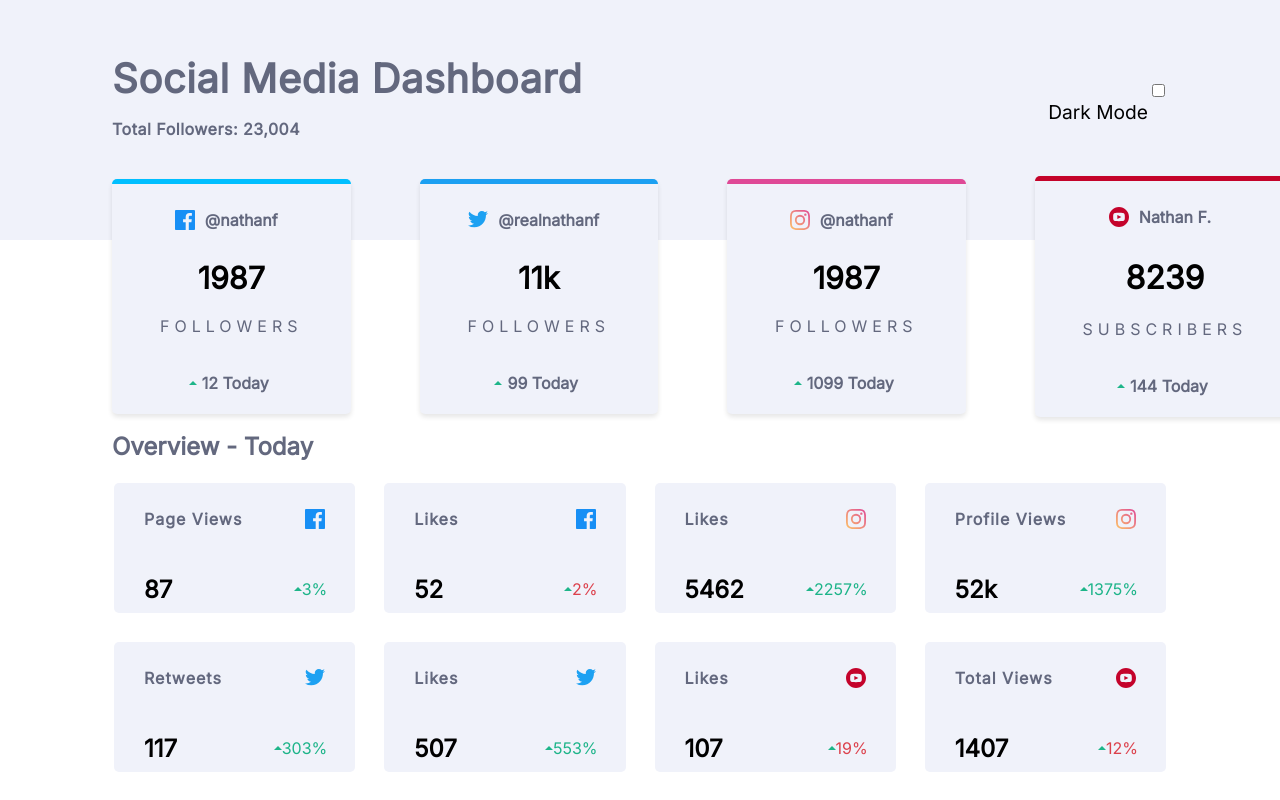
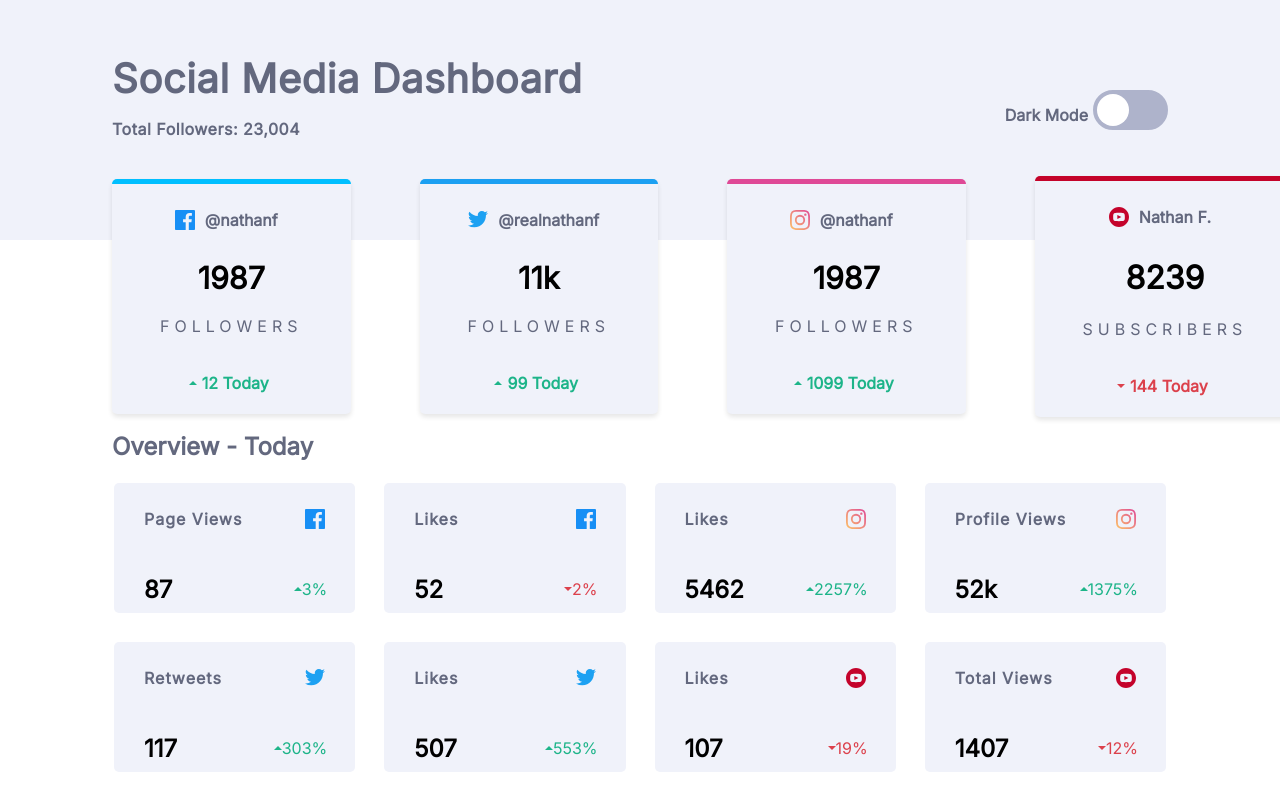
Before and after one commit to Obizim/Social-media-dashboard-with-theme-switcher, a plain HTML site: page index.html in a window 1280 px wide. Drawn offline with Linux system fonts and the light colour scheme.

Commit message:
Made the Switch button

```diff
--- a/index.html
+++ b/index.html
@@ -17,10 +17,11 @@
        <p></p>
       </div>
       <div class="header__tail">
-        <p>Dark Mode</p><label for="" class="switch">
-          <input type="checkbox">
-          <span class="slider round"></span>
-        </label>
+        <p>Dark Mode</p>
+        <div class="toggle">
+          <input type="checkbox" id="toggle">
+          <label for="toggle"></label>
+        </div>
       </div>
     </section>
   </header>
@@ -39,7 +40,7 @@
         </div>
         <div class="last">
           <img src="images/icon-up.svg" alt="up">
-          <p>12 Today</p>
+          <p class="green">12 Today</p>
       </div>
       </div>
 
@@ -54,7 +55,7 @@
           </div>
           <div class="last">
             <img src="images/icon-up.svg" alt="up">
-            <p>99 Today</p>
+            <p class="green">99 Today</p>
         </div>
       </div>
 
@@ -69,7 +70,7 @@
           </div>
           <div class="last">
             <img src="images/icon-up.svg" alt="up">
-            <p>1099 Today</p>
+            <p class="green">1099 Today</p>
         </div>
       </div>
 
@@ -83,8 +84,8 @@
             <p class="big">Subscribers</p>
           </div>
           <div class="last">
-            <img src="images/icon-up.svg" alt="up">
-            <p>  144 Today</p>
+            <img src="images/icon-down.svg" alt="up">
+            <p class="red"> 144 Today</p>
         </div>
       </div>
   </div>
@@ -122,7 +123,7 @@
                 <h2>52</h2>
               </div>
               <div class="last">
-                <img src="images/icon-up.svg" alt="up">
+                <img src="images/icon-down.svg" alt="up">
                 <p class="red">2%</p>
               </div>
           </div>
@@ -202,7 +203,7 @@
                 <h2>107</h2>
               </div>
               <div class="last">
-                <img src="images/icon-up.svg" alt="up">
+                <img src="images/icon-down.svg" alt="up">
                 <p class="red">19%</p>
               </div>
           </div>
@@ -218,7 +219,7 @@
                 <h2>1407</h2>
               </div>
               <div class="last">
-                <img src="images/icon-up.svg" alt="up">
+                <img src="images/icon-down.svg" alt="up">
                 <p class="red">12%</p>
               </div>
           </div>
--- a/sass/_config.scss
+++ b/sass/_config.scss
@@ -1,4 +1,4 @@
-@import url('https://fonts.googleapis.com/css2?family=Inter&display=swap');
+@import url("https://fonts.googleapis.com/css2?family=Inter&display=swap");
 // PRIMARY
 $LimeGreen: hsl(163, 72%, 41%);
 $BrightRed: hsl(356, 69%, 56%);
@@ -10,7 +10,8 @@ $YouTube: hsl(348, 97%, 39%);
 
 // Dark Theme
 
-$Toggle: linear gradient hsl(210, 78%, 56%) to hsl(146, 68%, 55%);
+$Toggleg: hsl(210, 78%, 56%);
+$Toggleh: hsl(146, 68%, 55%);
 
 // Light Theme
 
@@ -32,12 +33,12 @@ $LightGrayishBlue: hsl(227, 47%, 96%);
 $DarkGrayishBlue: hsl(228, 12%, 44%);
 $VeryDarkBlue: hsl(230, 17%, 14%);
 
-@mixin transition{
-    transition: all 0.3s ease-in-out;
+@mixin transition {
+  transition: all 0.3s ease-in-out;
 }
 
-*{
-    padding: 0;
-    font-family: 'Inter', sans-serif;
-    box-sizing: border-box;
+* {
+  padding: 0;
+  font-family: "Inter", sans-serif;
+  box-sizing: border-box;
 }
--- a/sass/main.scss
+++ b/sass/main.scss
@@ -1,9 +1,10 @@
-@import './config';
-body{
+@import "./config";
+body {
   margin: 0;
   padding: 0;
+
 }
-.header{
+.header {
   display: flex;
   flex-direction: row;
   height: 30vh;
@@ -13,31 +14,75 @@ body{
   overflow: hidden;
   background: $LightGrayishBlue;
 
-   &__head{
-       h2{
+  &__head {
+    h2 {
       font-size: 2.5rem;
       letter-spacing: 0.5px;
       overflow: hidden;
       color: $DarkGrayishBlue;
     }
-       p{
+    p {
       overflow: hidden;
       font-size: 1rem;
       color: $DarkGrayishBlue;
     }
   }
 
-   &__tail{
+  &__tail {
     display: flex;
     flex-direction: row;
 
-    p{
-        font-size: 1.2rem;
+    p {
+      font-size: 1rem;
+      color: $DarkGrayishBlue;
+      font-weight: 600;
+      margin: 15px 5px 0 5px;
+    }
+     .toggle{
+         input[type='checkbox']{
+             display: none;
+
+             &:checked ~ label{
+                 background: linear-gradient(to right, $Toggleg , $Toggleh);
+                 border-color: $LimeGreen;
+
+                 &::after{
+                     background-color: #fff;
+                     transform: translateX(35px);
                  }
              }
          }
 
-.articles{
+         label{
+             background-color: $Toggle2;
+             border: 2px solid $Toggle2;
+             border-radius: 50px;
+             cursor: pointer;
+             display: inline-block;
+             position: relative;
+             @include transition;
+             width: 75px;
+             height: 40px;
+
+             &::after{
+                 background-color: $White;
+                 border-radius: 50%;
+                 content: "";
+                 cursor: pointer;
+                 display: inline-block;
+                 position: absolute;
+                 left: 2px;
+                 top: 2px;
+                 @include transition;
+                 width: 32px;
+                 height: 32px;
+             }
+         }
+     }
+  }
+}
+
+.articles {
   display: grid;
   grid-template-columns: repeat(4, 1fr);
   justify-content: space-between;
@@ -49,34 +94,40 @@ body{
   left: 5rem;
   right: 5rem;
 
-    &__listone{
+  &__listone {
     background: $LightGrayishBlue;
     padding: 1rem 3rem 0 3rem;
     margin: 0 2rem 0 2rem;
     border-radius: 5px;
     border-top: 5px solid $Facebook;
+    cursor: pointer;
     box-shadow: 0 3px 5px rgba(0, 0, 0, 0.1);
 
-        .first{
+    &:hover{
+        background: $Toggle2;
+        @include transition;
+    }
+
+    .first {
       display: flex;
       flex-direction: row;
       align-items: center;
       justify-content: center;
 
-            p{
+      p {
         color: $DarkGrayishBlue;
         font-weight: bold;
         margin: 10px;
       }
     }
 
-        .texts{
-            h1{
+    .texts {
+      h1 {
         font-size: 1.9rem;
         font-weight: 800;
         text-align: center;
       }
-            .big{
+      .big {
         text-transform: uppercase;
         letter-spacing: 5px;
         text-align: center;
@@ -84,54 +135,54 @@ body{
         color: $DarkGrayishBlue;
       }
     }
-        .last{
+    .last {
       display: flex;
       flex-direction: row;
       align-items: center;
       justify-content: center;
 
-            p{
-                color: $DarkGrayishBlue;
+      p {
         font-weight: bold;
         padding: 5px;
         cursor: pointer;
-
-                &:hover{
-                    color: $LimeGreen;
-                    @include transition;
       }
     }
   }
-    }
-    &__listtwo{
+  &__listtwo {
     background: $LightGrayishBlue;
     padding: 1rem 3rem 0 3rem;
     margin: 0 2rem 0 2rem;
     border-radius: 5px;
     border-top: 5px solid $Twitter;
     box-shadow: 0 3px 5px rgba(0, 0, 0, 0.1);
+    cursor: pointer;
 
 
-        .first{
+    &:hover{
+        background: $Toggle2;
+        @include transition;
+    }
+
+    .first {
       display: flex;
       flex-direction: row;
       align-items: center;
       justify-content: center;
 
-            p{
+      p {
         color: $DarkGrayishBlue;
         font-weight: bold;
         margin: 10px;
       }
     }
 
-        .texts{
-            h1{
+    .texts {
+      h1 {
         font-size: 1.9rem;
         font-weight: 800;
         text-align: center;
       }
-            .big{
+      .big {
         text-transform: uppercase;
         letter-spacing: 5px;
         text-align: center;
@@ -139,53 +190,55 @@ body{
         color: $DarkGrayishBlue;
       }
     }
-        .last{
+    .last {
       display: flex;
       flex-direction: row;
       align-items: center;
       justify-content: center;
 
-            p{
-                color: $DarkGrayishBlue;
+      p {
         font-weight: bold;
         padding: 5px;
         cursor: pointer;
-
-                &:hover{
-                    color: $LimeGreen;
-                    @include transition;
-                }
       }
     }
   }
 
-    &__listthree{
+  &__listthree {
     background: $LightGrayishBlue;
     padding: 1rem 3rem 0 3rem;
     margin: 0 2rem 0 2rem;
     border-radius: 5px;
     box-shadow: 0 3px 5px rgba(0, 0, 0, 0.1);
     border-top: 5px solid $Instagram;
-        .first{
+    cursor: pointer;
+
+
+    &:hover{
+        background: $Toggle2;
+        @include transition;
+    }
+
+    .first {
       display: flex;
       flex-direction: row;
       align-items: center;
       justify-content: center;
 
-            p{
+      p {
         color: $DarkGrayishBlue;
         font-weight: bold;
         margin: 10px;
       }
     }
 
-        .texts{
-            h1{
+    .texts {
+      h1 {
         font-size: 1.9rem;
         font-weight: 800;
         text-align: center;
       }
-            .big{
+      .big {
         text-transform: uppercase;
         letter-spacing: 5px;
         text-align: center;
@@ -193,54 +246,55 @@ body{
         color: $DarkGrayishBlue;
       }
     }
-        .last{
+    .last {
       display: flex;
       flex-direction: row;
       align-items: center;
       justify-content: center;
 
-            p{
-                color: $DarkGrayishBlue;
+      p {
         font-weight: bold;
         padding: 5px;
         cursor: pointer;
-
-                &:hover{
-                    color: $LimeGreen;
-                    @include transition;
-                }
       }
     }
   }
 
-    &__listfour{
+  &__listfour {
     background: $LightGrayishBlue;
     padding: 1rem 3rem 0 3rem;
     margin: 0 2rem 0 2rem;
     border-radius: 5px;
     border-top: 5px solid $YouTube;
     box-shadow: 0 3px 5px rgba(0, 0, 0, 0.1);
+    cursor: pointer;
 
-        .first{
+
+    &:hover{
+        background: $Toggle2;
+        @include transition;
+    }
+
+    .first {
       display: flex;
       flex-direction: row;
       align-items: center;
       justify-content: center;
 
-            p{
+      p {
         color: $DarkGrayishBlue;
         font-weight: bold;
         margin: 10px;
       }
     }
 
-        .texts{
-            h1{
+    .texts {
+      h1 {
         font-size: 2rem;
         font-weight: 10rem;
         text-align: center;
       }
-            .big{
+      .big {
         text-transform: uppercase;
         letter-spacing: 5px;
         text-align: center;
@@ -248,41 +302,34 @@ body{
         color: $DarkGrayishBlue;
       }
     }
-        .last{
+    .last {
       display: flex;
       flex-direction: row;
       align-items: center;
       justify-content: center;
 
-            p{
-                color: $DarkGrayishBlue;
+      p {
         font-weight: bold;
         padding: 5px;
         cursor: pointer;
-
-                &:hover{
-                    color: $LimeGreen;
-                    @include transition;
       }
     }
   }
 }
 
-}
-
-.section{
+.section {
   position: absolute;
   top: 50%;
   left: 7rem;
   right: 7rem;
 
-    &__text{
-        .text-primary{
+  &__text {
+    .text-primary {
       color: $DarkGrayishBlue;
       margin-top: 2rem;
     }
   }
-    .overview{
+  .overview {
     display: grid;
     grid-template-columns: repeat(4, 1fr);
     justify-content: space-between;
@@ -292,38 +339,42 @@ body{
     left: 5rem;
     right: 5rem;
 
-        &__list{
+    &__list {
       background: $LightGrayishBlue;
       border-radius: 5px;
       margin: 2px;
       height: 130px;
+      cursor: pointer;
 
-            .first{
+      &:hover{
+        background: $Toggle2;
+        @include transition;
+    }
+
+      .first {
         display: flex;
         flex-direction: row;
         align-items: center;
         justify-content: space-between;
         padding: 10px 30px 0 30px;
 
-                p{
+        p {
           color: $DarkGrayishBlue;
           font-weight: 600;
           letter-spacing: 1px;
         }
       }
-            .last{
+      .last {
         display: flex;
         flex-direction: row;
         align-items: center;
         justify-content: space-between;
         padding: 0 14px 0px 0px;
 
-
-                .first{
-                    h2{
+        .first {
+          h2 {
             font-weight: 750;
             margin-bottom: 30px;
-
           }
         }
       }
@@ -331,12 +382,17 @@ body{
   }
 }
 
-.green{
+.green {
   color: $LimeGreen;
 }
-.red{
+.red {
   color: $BrightRed;
 }
 
-.attribution { font-size: 11px; text-align: center; }
-.attribution a { color: hsl(228, 45%, 44%); }
+.attribution {
+  font-size: 11px;
+  text-align: center;
+}
+.attribution a {
+  color: hsl(228, 45%, 44%);
+}
```
Also changed, not shown: css/main.css, 1 other file. Lines whose indentation alone changed are shown as unchanged.
